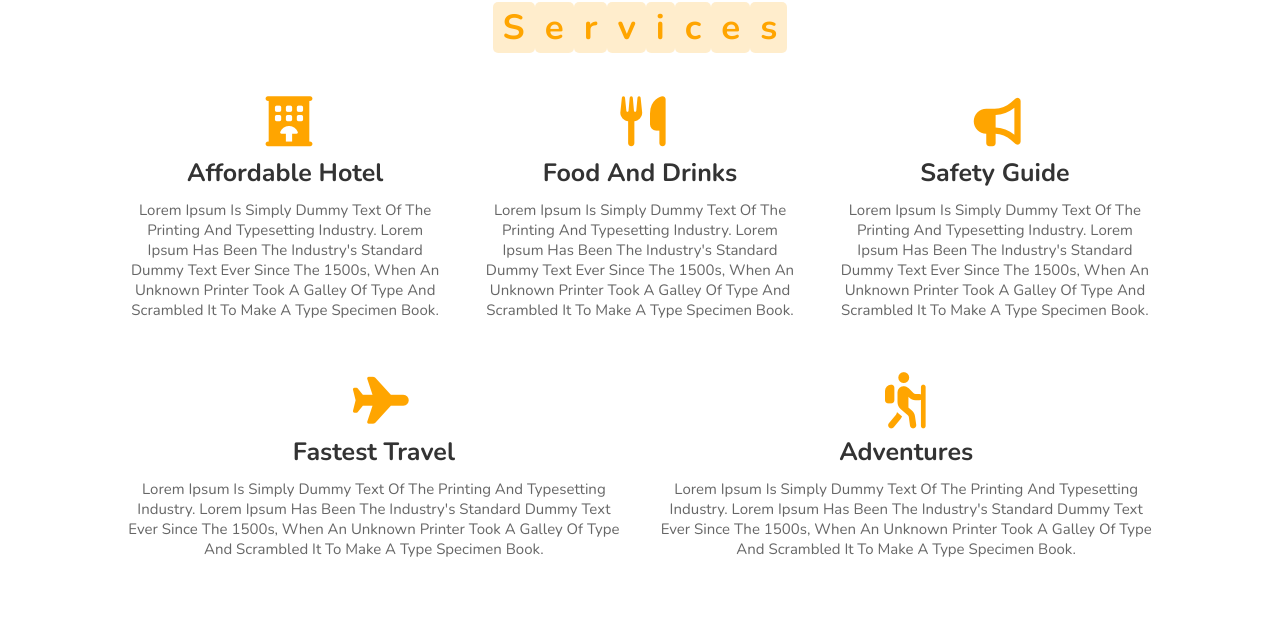
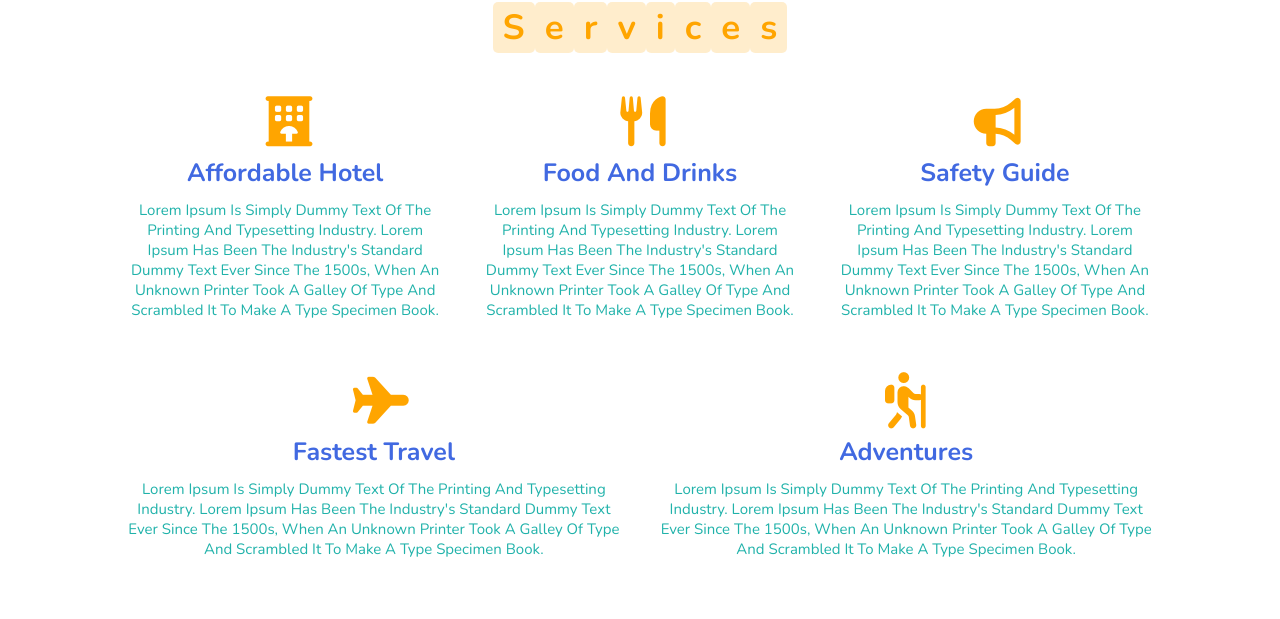
Before and after one commit to Arole01/Travel-app, a React (Create React App) app: page / in a window 1280 px wide. Shown: the part 2678-3297 px from the top of the page. Built offline with nearby package versions, Linux system fonts and the light colour scheme.

Commit message:
services color changes

```diff
--- a/src/Components/Styles/Styles.css
+++ b/src/Components/Styles/Styles.css
@@ -409,17 +409,17 @@ header .search-bar-container label:hover {
 
 .services .box-container .box h3 {
     font-size: 2.5rem;
-    color: #333;
+    color: royalblue/*#333*/;
 }
 
 .services .box-container .box p {
     font-size: 1.5rem;
-    color: #666;
+    color: lightseagreen/*#666*/;
     padding: 1rem 0;
 }
 
 .services .box-container .box:hover{
-    box-shadow: 0 1rem 2rem rgba(0, 0, 0, .1);
+    box-shadow: 0 1rem 2rem darkgoldenrod/*rgba(0, 0, 0, .1)*/;
 }
 
 .gallery .box-container {
```
